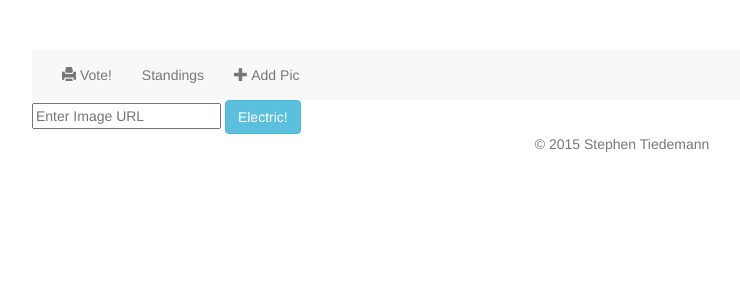
After one commit to sltiedeman/electricornot, a Node server app: page /add in a window 1280 px wide. The commit adds this page. Shown: the top 300 px of the page, without its empty margins (18-758 px from the left). Run offline with Node 20, Linux system fonts and the light colour scheme; some libraries are stand-ins or nearby versions.

Commit message:
More updates

```diff
--- a/public/stylesheets/style.css
+++ b/public/stylesheets/style.css
@@ -27,6 +27,8 @@ a {
 	margin: auto;
 	width: 60%;
 	overflow: hidden;
+	padding-top: 40px;
+	padding-bottom: 80px;
 }
 
 .vote-button{
@@ -36,7 +38,15 @@ a {
 /*Standingds styling*/
 #standings ul li{
 	list-style-type: none;
+	padding: 20px 0 20px 0;
 }
 #standings ul li img{
 	max-width: 200px;
 }
+
+.up{
+	font-size: 24px;
+	width: 200px;
+	text-align: center;
+	display: inline-block;
+}
--- a/routes/index.js
+++ b/routes/index.js
@@ -3,11 +3,14 @@ var router = express.Router();
 var MongoClient = require('mongodb').MongoClient;
 var photoStandings = [];
 var allPhotos;
+var mongoUrl = 'mongodb://localhost:27017/photos';
 /* GET home page. */
 
 MongoClient.connect('mongodb://localhost:27017/photos', function(error,db){
 	db.collection('photos').find().toArray(function(error, result){
 		allPhotos = result;
+			db.close();
+
 	});
 });
 
@@ -15,7 +18,7 @@ router.get('/', function(req, res, next) {
 		//1. Get all pictures from the MongoDB
 
 			//2. Get the currrent user from MongoDB
-		var currIP = req.ip
+		var currIP = req.ip;
 		MongoClient.connect('mongodb://localhost:27017/photos', function(error,db){
 			db.collection('users').find({ip:currIP}).toArray(function(error, userResult){
 				if(userResult.length > 0){
@@ -33,7 +36,6 @@ router.get('/', function(req, res, next) {
 					res.redirect('/standings');
 				}
 				photoStandings = userResult;
-				console.log(photoStandings);
 				res.render('index', { photos: allPhotos[randomNum]});
 
 			});
@@ -49,35 +51,106 @@ router.get('/', function(req, res, next) {
 	//6. res.render the index view and send it the photo
 });
 
-router.get('/standings', function(req, res, next){
-// 	//1. get all the photos
-// 	//2. sort them by highest likes
-// 	//3. res.render the standings view and pass it the sorted photos array
-// 	res.render('index', {photos: serverPhotos});
-	res.render('standings', {photos: photoStandings});
+router.get('/standings', function(req, res, next) {
+	//1. get ALL the photos
+	//2. Sort them by highest likes
+	//3. res.render the standings view and pass it the sorted photo array
+
+	MongoClient.connect(mongoUrl, function(error, db){
+		//1. Get all pictures from the MongoDB
+		db.collection('photos').find().toArray(function(error, result){
+			//Pass all votes
+
+			result.sort(function(p1, p2){
+				return (p2.totalVotes - p1.totalVotes);
+			});
+
+			res.render('standings', {photosStandings: result});
+					db.close();
+
+
+		});
+	});
 });
 
-router.post('/electric', function(req, res, next){
-	//this will run for all posted pages
-	MongoClient.connect('mongodb://localhost:27017/photos', function(error,db){
-		db.collection('users').insertOne({
-			ip: req.ip,
-			vote: "electric",
-			image: req.body.photo
-		});
-		res.redirect('/');
-	});
-})
+router.get('/add', function(req, res, next){
+	res.render('add');
+});
 
-router.post('/poser', function(req, res, next){
-	MongoClient.connect('mongodb://localhost:27017/photos', function(error, db){
-		db.collection('users').insertOne({
-			ip: req.ip,
-			vote: "poser",
-			image: req.body.photo
-		});
+
+router.post('/add', function(req, res, next){
+	console.log(req.body);
+	MongoClient.connect(mongoUrl, function(error, db){
+		db.collection('photos').insert(
+	      { "address" : req.body.photoUrl}
+	   );
 	});
 	res.redirect('/');
 })
 
+
+router.post('/reset', function(req, res, next){
+	MongoClient.connect('mongodb://localhost:27017/photos', function(error,db){
+		db.collection('photos').find().toArray(function(error, result){
+			allPhotos = result;
+			db.close();
+		});
+	});
+	res.redirect('/');
+});
+
+
+
+router.post('*', function(req,res,next){
+	if(req.url == '/electric'){
+		var page = 'electric';
+	}else if(req.url == '/poser'){
+		var page = 'poser';
+	}else{
+		res.redirect('/');
+	}
+	MongoClient.connect(mongoUrl, function(error, db){
+		db.collection('photos').find({address: req.body.photo}).toArray(function(error, result){
+			console.log(result);
+			var updateVotes = function(db, votes, callback) {
+				if(isNaN(votes)){
+					votes = 0;
+				}
+				if(page=='electric'){var newVotes = votes+1;}
+				else{var newVotes = votes-1;}
+
+			   db.collection('photos').updateOne(
+			      { "address" : req.body.photo },
+			      {
+			        $set: { "totalVotes": newVotes },
+			        $currentDate: { "lastModified": true }
+			      }, function(err, results) {
+			      // console.log(results);
+			      	db.close();
+			      	callback();
+			   });
+			};
+
+			MongoClient.connect(mongoUrl, function(error, db) {
+				updateVotes(db,result[0].totalVotes, function() {});
+			});
+		});
+	});
+
+	MongoClient.connect(mongoUrl, function(error, db){
+
+		db.collection('users').insertOne( {
+	    	ip: req.ip,
+	    	vote: page,
+	    	image: req.body.photo
+		});
+		db.close();
+		res.redirect('/');
+	});
+});
+
+
+
+
+
 module.exports = router;
--- /dev/null
+++ b/views/add.ejs
@@ -0,0 +1,20 @@
+<% include head %>
+<body>
+
+<header>
+	<% include header %>
+</header>
+
+<div>
+
+	<form class="vote-button" action="./add" method="post">
+  	    <input type="text" name="photoUrl" placeholder="Enter Image URL"/>
+  	    <input type="submit" class="btn btn-info" value="Electric!" />
+  	</form>
+
+</div>
+<footer>
+	<% include footer %>
+</footer>
+</body>
+</html>
--- a/views/header.ejs
+++ b/views/header.ejs
@@ -3,7 +3,7 @@
 		<ul class="nav navbar-nav">
 			<li>
 				<a class="active" href="./">
-					<span class="glyphicon glyphicon-print"></span>Vote!
+					<span class="glyphicon glyphicon-print"></span> Vote!
 				</a>
 			</li>
 			<li>
@@ -11,6 +11,11 @@
 					<span class="glyphicon glyphicon-alt"></span>Standings
 				</a>
 			</li>
+			<li>
+				<a class="active" href="./add">
+					<span class="glyphicon glyphicon-plus"></span> Add Pic
+				</a>
+			</li>
 		</ul>
 	</div>
 </nav>
--- a/views/index.ejs
+++ b/views/index.ejs
@@ -26,7 +26,6 @@
   	</div>
 
 
-
 </div>
 <footer>
 	<% include footer %>
```
Also changed, not shown: views/standings.ejs (+8 -2 lines).
